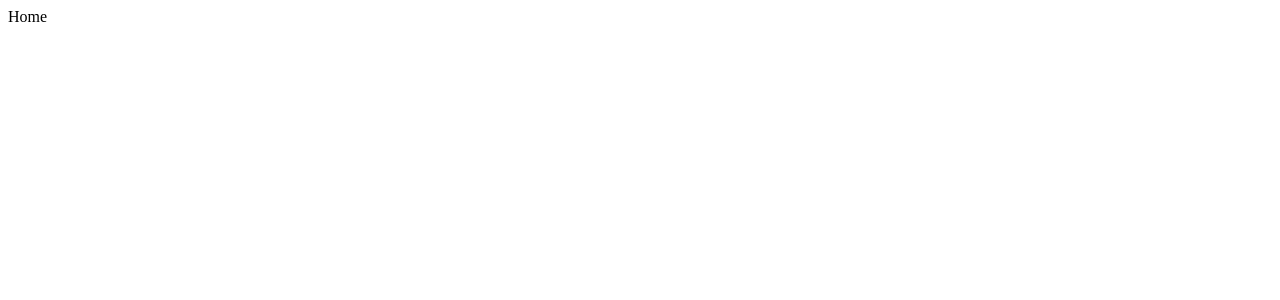
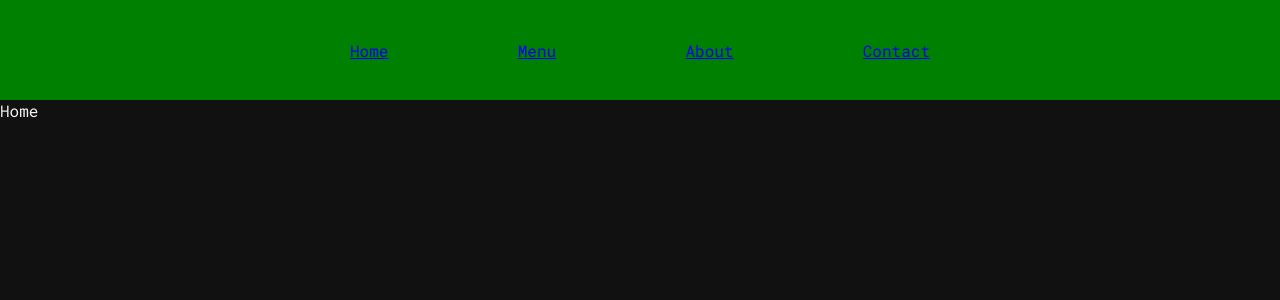
Before and after one commit to DAJCOCHRAN/HelloWorldButInSpace, a React (Vite) app in the folder client/: page / in a window 1280 px wide. Shown: the top 300 px of the page. Built offline with nearby package versions, Linux system fonts and the light colour scheme.

Commit message:
transfering device

```diff
--- a/client/src/App.jsx
+++ b/client/src/App.jsx
@@ -1,10 +1,12 @@
 import { Routes, BrowserRouter as Router, Route } from "react-router-dom";
 import { Home } from "./Home";
+import { NavBar } from "./components/NavBar";
 
 function App() {
   return (
     <>
       <Router>
+        <NavBar></NavBar>
         <Routes>
           <Route path="/" element={<Home />}></Route>
         </Routes>
--- a/client/src/components/NavBar.jsx
+++ b/client/src/components/NavBar.jsx
@@ -1,5 +1,28 @@
+import { Link } from "react-router-dom";
+
 function NavBar() {
-  return <>nav</>;
+  return (
+    <>
+      <header className="header">
+        <nav className="nav">
+          <ul className="nav-links">
+            <li className="nav__link bg-danger">
+              <Link>Home</Link>
+            </li>
+            <li className="nav__link">
+              <Link>Menu</Link>
+            </li>
+            <li className="nav__link">
+              <Link>About</Link>
+            </li>
+            <li className="nav__link">
+              <Link>Contact</Link>
+            </li>
+          </ul>
+        </nav>
+      </header>
+    </>
+  );
 }
 
 export { NavBar };
--- a/client/src/index.css
+++ b/client/src/index.css
@@ -0,0 +1,53 @@
+@import url('https://fonts.googleapis.com/css2?family=Roboto+Mono:ital,wght@0,100..700;1,100..700&display=swap');
+@import url('https://fonts.googleapis.com/css2?family=Paytone+One&family=Roboto+Mono:ital,wght@0,100..700;1,100..700&display=swap');
+
+:root {
+    --font-primary: "Roboto Mono", monospace;
+    --font-secondary: "Paytone One", sans-serif;
+}
+
+*,
+*::after,
+*::before {
+    margin: 0;
+    padding: 0;
+    box-sizing: border-box;
+}
+
+body {
+    font-family: var(--font-primary);
+    background-color: rgb(17, 17, 17);
+    color: #f1f1f1
+}
+
+/**************** NAVIGATION ******************/
+
+.header {
+    height: 100px;
+    background-color: green;
+    display: flex;
+    align-items: center;
+}
+
+.nav {
+    width: 100%;
+    display: flex;
+}
+
+.nav-links {
+    display: flex;
+    width: 100%;
+    padding: 0 350px;
+    margin: auto;
+    justify-content: space-between;
+}
+
+@media only screen and (max-width: 400px) {
+    .nav-links {
+        padding: 300px;
+    }
+}
+
+.nav__link {
+    list-style: none;
+}
```
